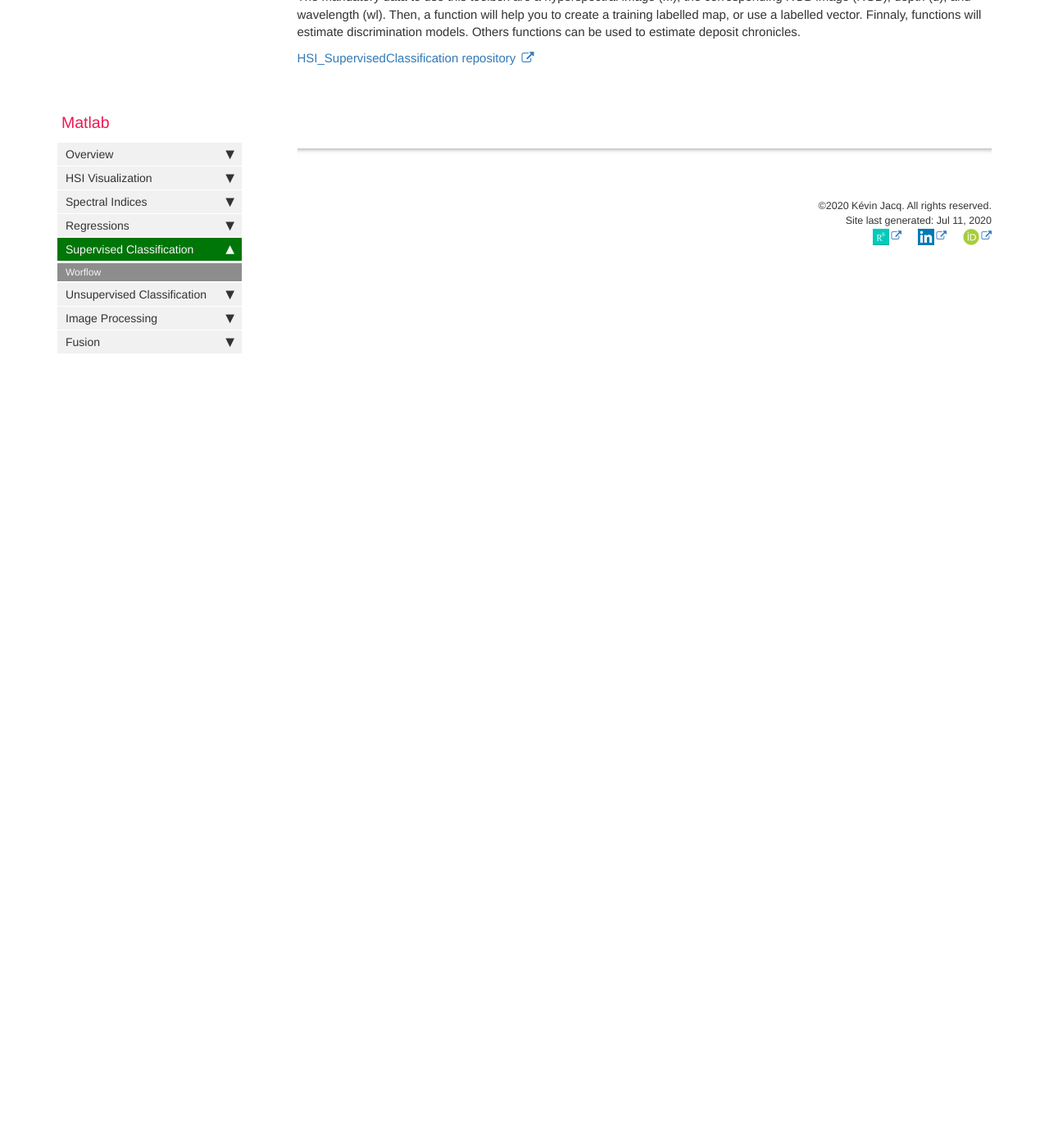
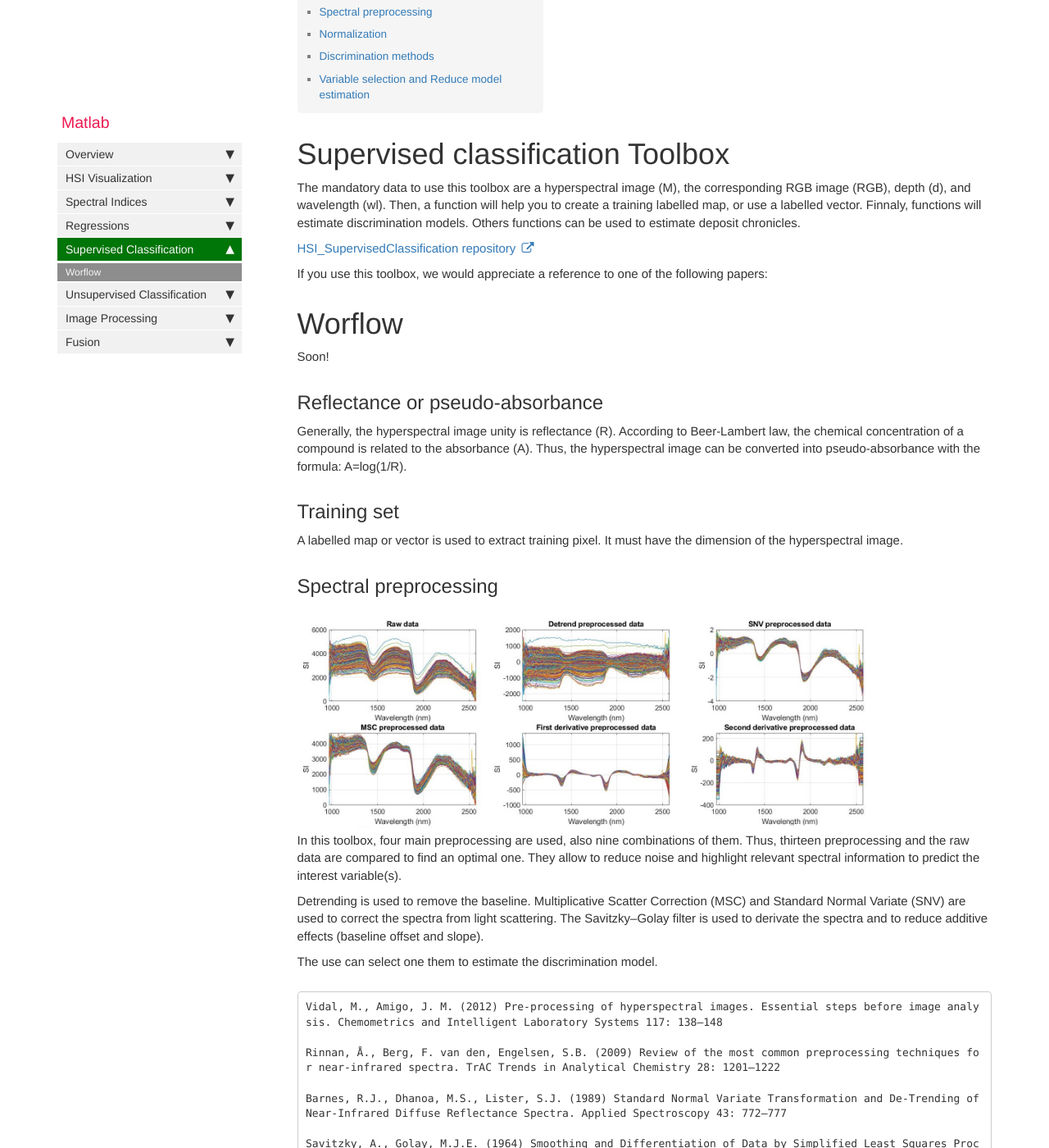
Before and after one commit to JacqKevin/JacqKevin.github.io, a Jekyll site: the page built from pages/Matlab/HSI_SupervisedClassification.md, in a window 1280 px wide and 1400 px high, scrolled down 270 px. Shown: the whole window at 82% size. Built offline with Jekyll 4.4.1, drawn with Linux system fonts in a browser that asks for light colours; comment, search, counter and statistics services are not loaded; before the commit the page ends 900 px from its top, so only the background shows below that; some of the changed text lies outside the part shown.

Commit message:
Update HSI_SupervisedClassification.md

````diff
--- a/pages/Matlab/HSI_SupervisedClassification.md
+++ b/pages/Matlab/HSI_SupervisedClassification.md
@@ -11,3 +11,52 @@ The mandatory data to use this toolbox are a hyperspectral image (M), the corres
 <a href="https://github.com/JacqKevin/HSI_SupervisedClassification">
   HSI_SupervisedClassification repository
 </a>
+
+If you use this toolbox, we would appreciate a reference to one of the following papers:
+
+# Worflow
+
+Soon!
+
+## Reflectance or pseudo-absorbance
+Generally, the hyperspectral image unity is reflectance (R). According to Beer-Lambert law, the chemical concentration of a compound is related to the absorbance (A). Thus, the hyperspectral image can be converted into pseudo-absorbance with the formula: A=log(1/R).
+
+## Training set
+A labelled map or vector is used to extract training pixel. It must have the dimension of the hyperspectral image.
+
+## Spectral preprocessing
+
+{% include image.html file="Preprocessing.jpg" %}
+
+In this toolbox, four main preprocessing are used, also nine combinations of them. Thus, thirteen preprocessing and the raw data are compared to find an optimal one. They allow to reduce noise and highlight relevant spectral information to predict the interest variable(s).
+
+Detrending is used to remove the baseline. Multiplicative Scatter Correction (MSC) and Standard Normal Variate (SNV) are used to correct the spectra from light scattering. The Savitzky–Golay filter is used to derivate the spectra and to reduce additive effects (baseline offset and slope).
+
+The use can select one them to estimate the discrimination model.
+
+```markdown
+Vidal, M., Amigo, J. M. (2012) Pre-processing of hyperspectral images. Essential steps before image analysis. Chemometrics and Intelligent Laboratory Systems 117: 138–148
+
+Rinnan, Å., Berg, F. van den, Engelsen, S.B. (2009) Review of the most common preprocessing techniques for near-infrared spectra. TrAC Trends in Analytical Chemistry 28: 1201–1222
+
+Barnes, R.J., Dhanoa, M.S., Lister, S.J. (1989) Standard Normal Variate Transformation and De-Trending of Near-Infrared Diffuse Reflectance Spectra. Applied Spectroscopy 43: 772–777
+
+Savitzky, A., Golay, M.J.E. (1964) Smoothing and Differentiation of Data by Simplified Least Squares Procedures. Analytical Chemistry 36: 1627–1639
+```
+
+## Normalization
+A second spectral processing can be used to normalized the signal base on the mean and standard deviation of the hyperspectral image. Thus, centering or autoscaling can be chosen by the user.
+
+## Discrimination methods
+
+* Decision Tree (DT)
+* Random Forest (RF)
+* Artificial Neural Network (ANN)
+* 1D Convolutionnal Neural Network (CNN-1D)
+* Linear Discriminant Analysis (LDA)
+* Quadratic Discriminant Analysis (QDA)
+* Partial least Squares Discriminant Analysis(PLS-DA)
+
+## Variable selection and Reduce model estimation
+
+Available soon
````
